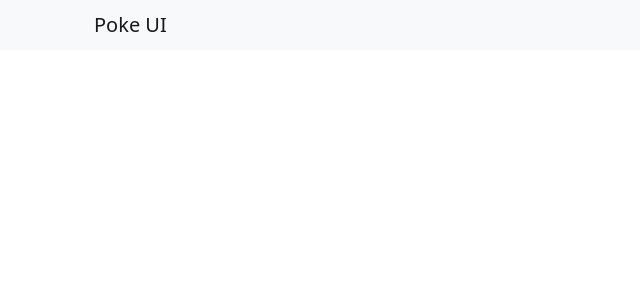
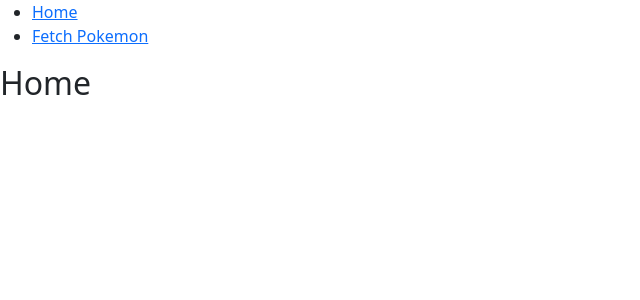
Before and after one commit to owenjs/3SC-web-developer-test-OE, a React (Create React App) app in the folder poke-ui/: page / in a window 1280 px wide. Shown: the top 300 px of the page, without its empty margins (0-640 px from the left). Built offline with nearby package versions, Linux system fonts and the light colour scheme.

Commit message:
Router and Initial Pokemon Fetch working

```diff
--- a/poke-ui/package.json
+++ b/poke-ui/package.json
@@ -10,6 +10,7 @@
     "node-sass": "^6.0.0",
     "react": "^17.0.2",
     "react-dom": "^17.0.2",
+    "react-router-dom": "^5.2.0",
     "react-scripts": "4.0.3",
     "web-vitals": "^1.1.2"
   },
--- a/poke-ui/src/App.js
+++ b/poke-ui/src/App.js
@@ -1,17 +1,44 @@
-function App() {
-  return (
-    <div className="App">
-      <header className="App-header bg-light">
-        <div className="container">
-          <nav className="navbar navbar-light">
-            <div className="container-fluid">
-              <span className="navbar-brand mb-0 h1">Poke UI</span>
-            </div>
-          </nav>
-        </div>
-      </header>
-    </div>
-  );
+import React, { Component } from "react";
+import {
+  BrowserRouter as Router,
+  Switch,
+  Route,
+  Link
+} from "react-router-dom";
+import PokemonList from "./app/PokemonList";
+
+function Home() {
+  return <h2>Home</h2>;
 }
 
-export default App;
+export default class App extends Component {
+  render() {
+    return (
+      <Router>
+        <div>
+          <nav>
+            <ul>
+              <li>
+                <Link to="/">Home</Link>
+              </li>
+              <li>
+                <Link to="/pokemon">Fetch Pokemon</Link>
+              </li>
+            </ul>
+          </nav>
+
+          {/* A <Switch> looks through its children <Route>s and
+              renders the first one that matches the current URL. */}
+          <Switch>
+            <Route path="/pokemon">
+              <PokemonList />
+            </Route>
+            <Route path="/">
+              <Home />
+            </Route>
+          </Switch>
+        </div>
+      </Router>
+    );
+  }
+}
--- /dev/null
+++ b/poke-ui/src/api/index.js
@@ -0,0 +1,19 @@
+let API = {
+  // "Private" Methods
+  _baseURL: "https://pokeapi.co/api/v2/",
+
+  _fetch: function(infix) {
+    return new Promise((resolve, reject) => {
+      fetch(this._baseURL + infix)
+        .then(res => res.json())
+        .then(data => resolve(data));
+    })
+  },
+
+  // "Public" Methods
+  getPokemon: function() {
+    return this._fetch('pokemon');
+  }
+}
+
+export default API;
--- /dev/null
+++ b/poke-ui/src/app/PokemonList.js
@@ -0,0 +1,60 @@
+import React, { Component } from "react";
+import API from "../api";
+
+export default class PokemonList extends Component {
+  constructor(props) {
+    super(props);
+
+    this.state = {
+      pokemon: null
+    };
+  }
+
+  componentDidMount() {
+    API.getPokemon().then(data => {
+      this.setState({ pokemon: data });
+    });
+  }
+
+  render() {
+    if(!this.state.pokemon) {
+      return (<span>Loading...</span>);
+    }
+
+    return (
+      <div>
+        <button className="btn btn-secondary" onClick={() => this.handlePrevious()}>Previous</button>
+        <code>{JSON.stringify(this.state.pokemon)}</code>
+        <button className="btn btn-primary" onClick={() => this.handleNext()}>Next</button>
+      </div>
+    );
+  }
+
+  handleNext() {
+    if(!this.state.pokemon || !this.state.pokemon.next) {
+      // No Next Page available
+      return;
+    }
+
+    // TBD: Move this to API file
+    fetch(this.state.pokemon.next)
+      .then(res => res.json())
+      .then(data => {
+        this.setState({ pokemon: data });
+      });
+  }
+
+  handlePrevious() {
+    if(!this.state.pokemon || !this.state.pokemon.previous) {
+      // No Previous Page available
+      return;
+    }
+
+    // TBD: Move this to API file
+    fetch(this.state.pokemon.previous)
+      .then(res => res.json())
+      .then(data => {
+        this.setState({ pokemon: data });
+      });
+  }
+}
```
Also changed, not shown: 1 other file (tests, documents, lock files or other folders).
